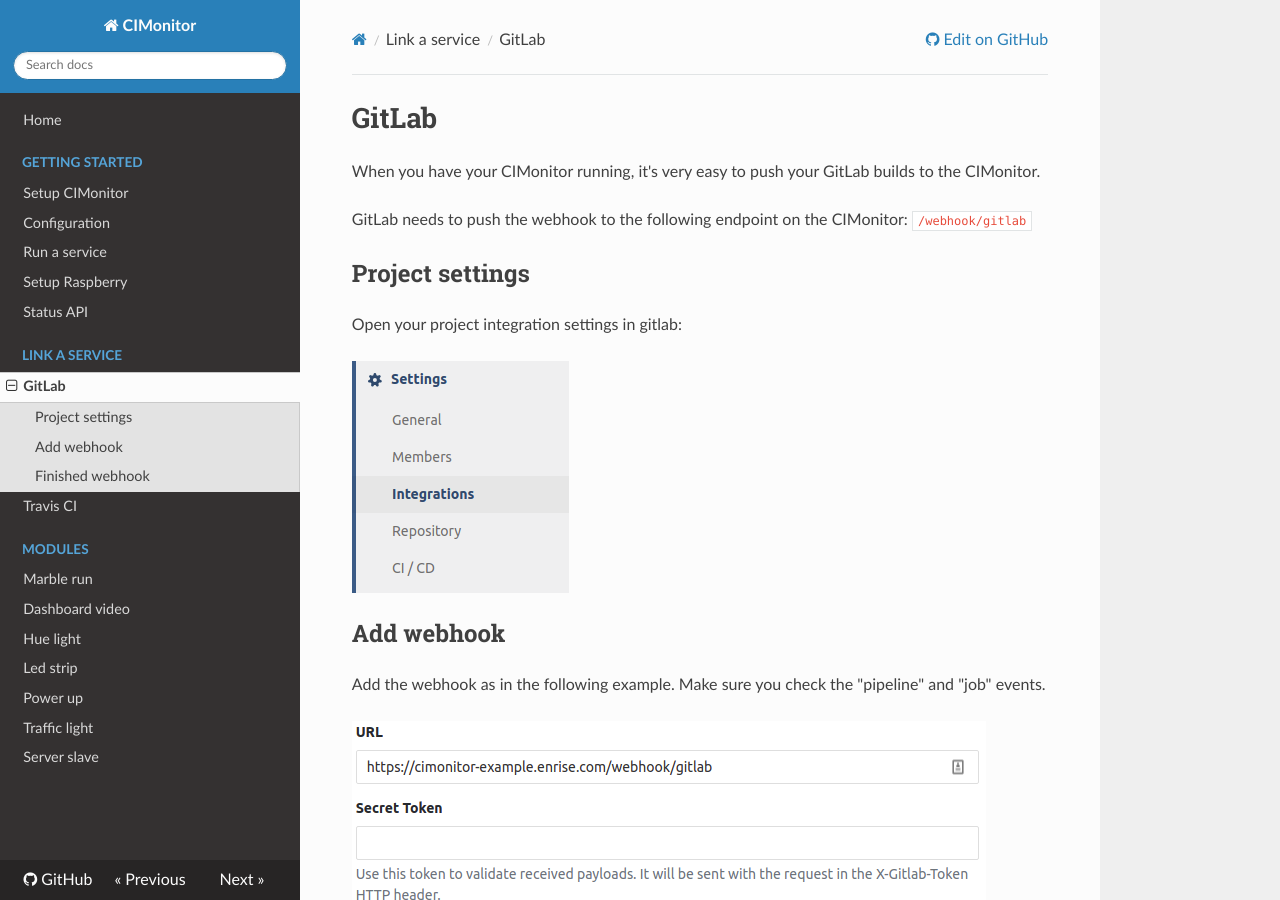
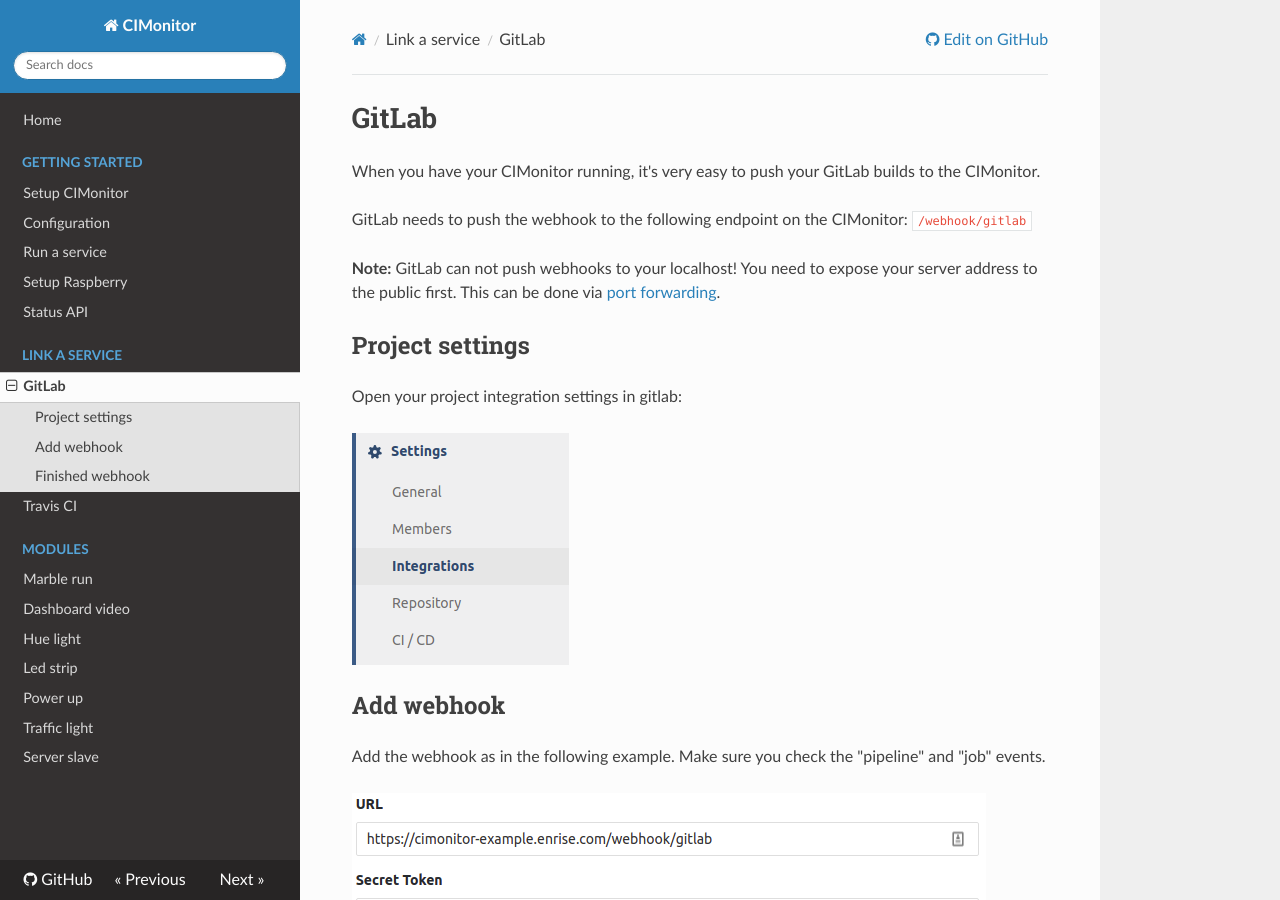
Before and after one commit to FuturePortal/CIMonitor, an MkDocs documentation site: the page built from docs/services/GitLab.md, in a window 1280 px wide and 900 px high. Built offline with MkDocs 1.6.1, drawn with Linux system fonts in a browser that asks for light colours; nearby versions of some CDN libraries; old or Windows-style settings are respelled for this version of MkDocs.

Commit message:
Add port forwarding note

```diff
--- a/docs/services/GitLab.md
+++ b/docs/services/GitLab.md
@@ -3,6 +3,9 @@
 When you have your CIMonitor running, it's very easy to push your GitLab builds to the CIMonitor.
 
 GitLab needs to push the webhook to the following endpoint on the CIMonitor: `/webhook/gitlab`
+
+**Note:** GitLab can not push webhooks to your localhost! You need to expose your server address to
+the public first. This can be done via [port forwarding](https://lmgtfy.com?q=port+forwarding).
 
 ## Project settings
 
```
